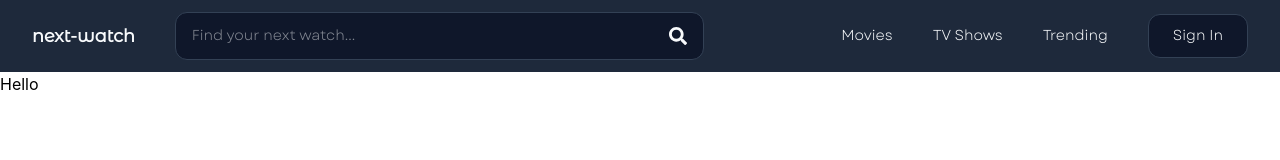
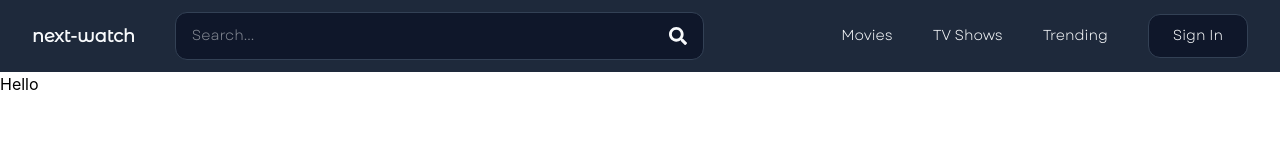
Before and after one commit to lawson101/next-watch, a React (Vite) app: page / in a window 1280 px wide. Shown: the top 160 px of the page. Built offline with nearby package versions, Linux system fonts and the light colour scheme.

Commit message:
Navbar update

```diff
--- a/src/components/Navbar.jsx
+++ b/src/components/Navbar.jsx
@@ -18,7 +18,7 @@ const Navbar = () => {
                                 <input
                                     type="text"
                                     id="search"
-                                    placeholder="Find your next watch..."
+                                    placeholder="Search..."
                                     className="w-full py-2 border-none focus:outline-none"
                                 />
                                 <button type="submit">
```
